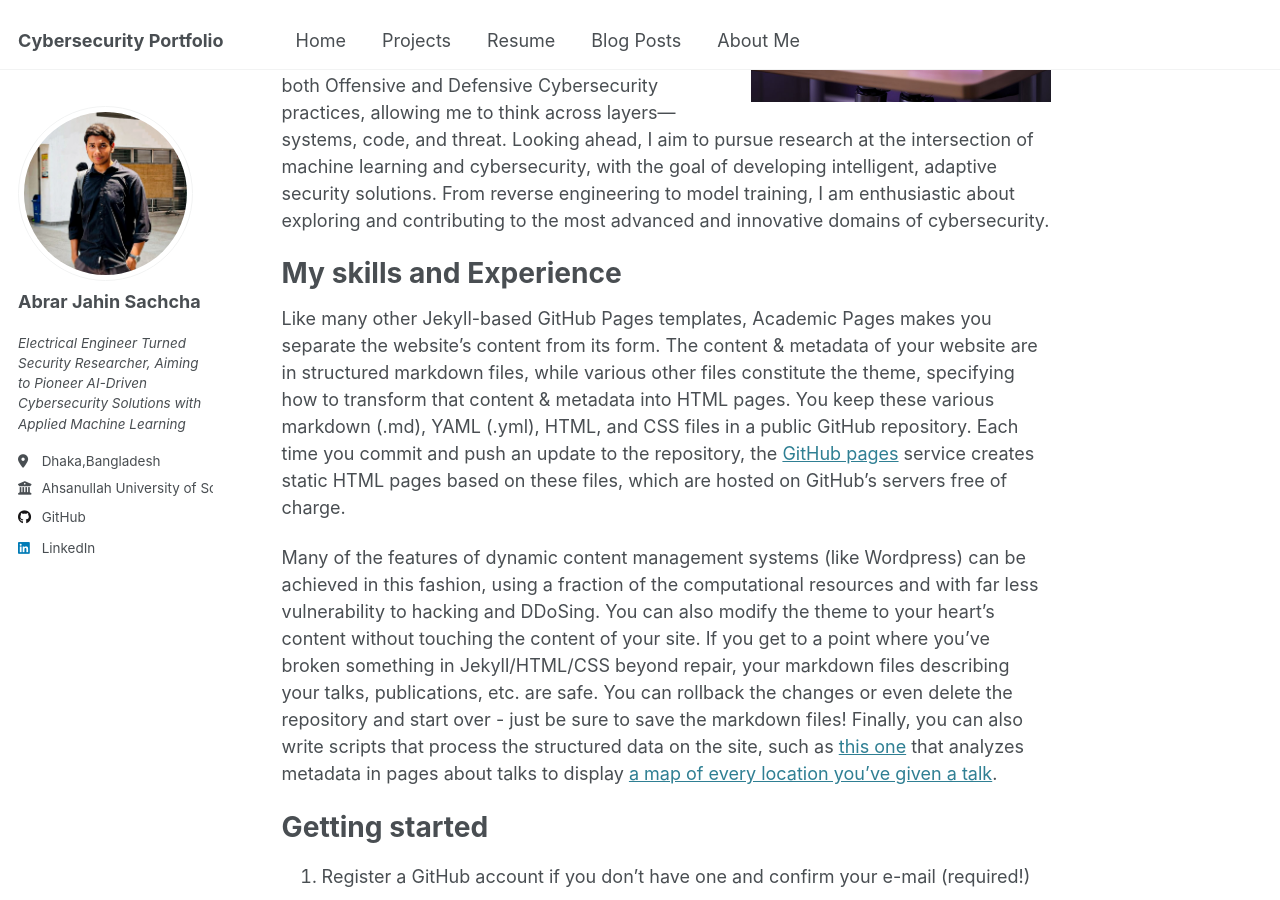
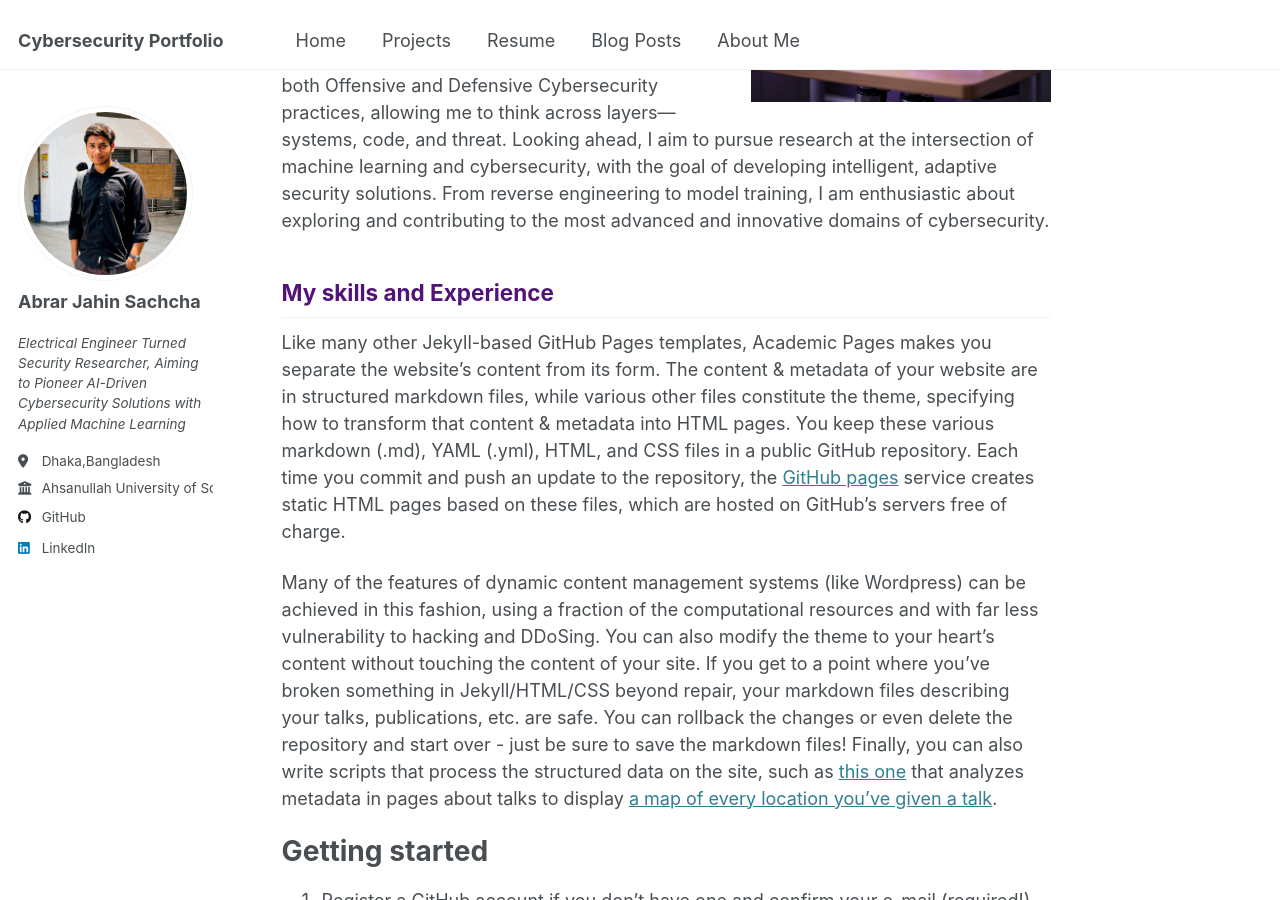
Before and after one commit to AbrarJahin7/cyberportfolio.github.io, a Jekyll site: the page built from _pages/about.md, in a window 1280 px wide and 900 px high, scrolled down 425 px. Built offline with Jekyll 4.4.1, drawn with Linux system fonts in a browser that asks for light colours.

Commit message:
Update about.md

```diff
--- a/_pages/about.md
+++ b/_pages/about.md
@@ -19,8 +19,8 @@ redirect_from:
 
 
 
-My skills and Experience
-======
+<span style="color:#511378; font-weight: bold;">My skills and Experience </span>
+------
 Like many other Jekyll-based GitHub Pages templates, Academic Pages makes you separate the website's content from its form. The content & metadata of your website are in structured markdown files, while various other files constitute the theme, specifying how to transform that content & metadata into HTML pages. You keep these various markdown (.md), YAML (.yml), HTML, and CSS files in a public GitHub repository. Each time you commit and push an update to the repository, the [GitHub pages](https://pages.github.com/) service creates static HTML pages based on these files, which are hosted on GitHub's servers free of charge.
 
 Many of the features of dynamic content management systems (like Wordpress) can be achieved in this fashion, using a fraction of the computational resources and with far less vulnerability to hacking and DDoSing. You can also modify the theme to your heart's content without touching the content of your site. If you get to a point where you've broken something in Jekyll/HTML/CSS beyond repair, your markdown files describing your talks, publications, etc. are safe. You can rollback the changes or even delete the repository and start over - just be sure to save the markdown files! Finally, you can also write scripts that process the structured data on the site, such as [this one](https://github.com/academicpages/academicpages.github.io/blob/master/talkmap.ipynb) that analyzes metadata in pages about talks to display [a map of every location you've given a talk](https://academicpages.github.io/talkmap.html).
```
